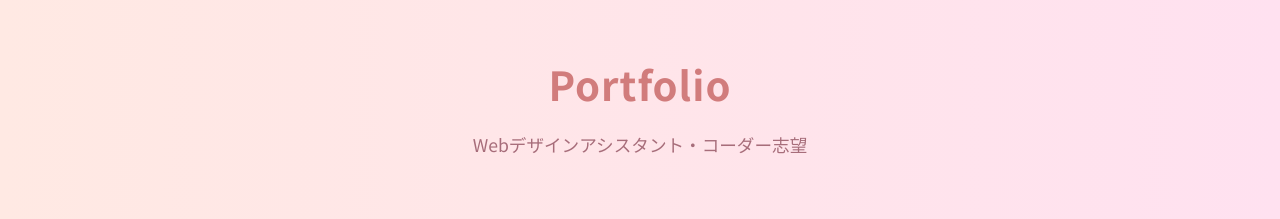
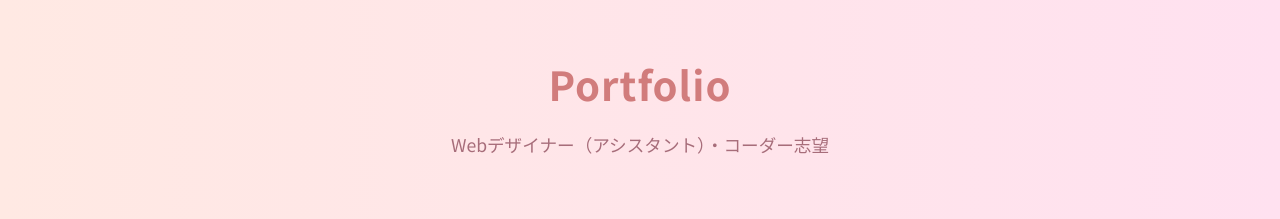
Before and after one commit to 1ua1ea/portfolio, a plain HTML site: page index.html in a window 1280 px wide. Shown: the top 219 px of the page. Drawn offline with Linux system fonts and the light colour scheme.

Commit message:
Update index.html

```diff
--- a/index.html
+++ b/index.html
@@ -39,7 +39,7 @@
 <body>
   <header>
     <h1>Portfolio</h1>
-    <p>Webデザインアシスタント・コーダー志望</p>
+    <p>Webデザイナー（アシスタント）・コーダー志望</p>
   </header>
 
   <section id="about" class="fade-in">
```
